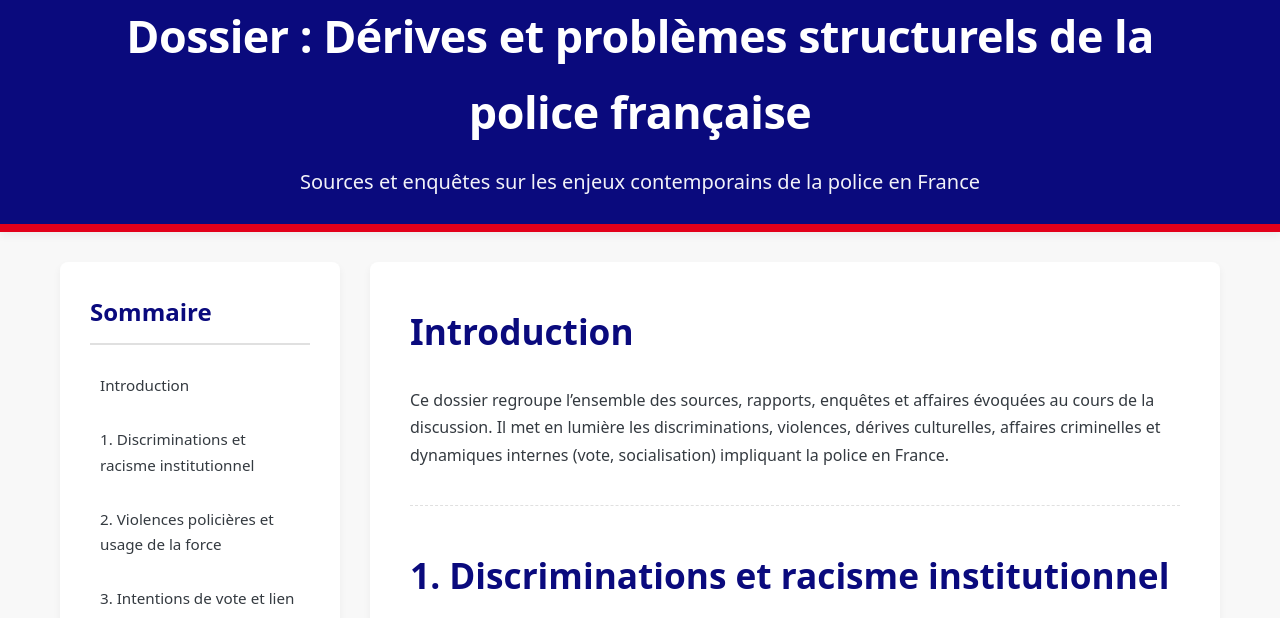
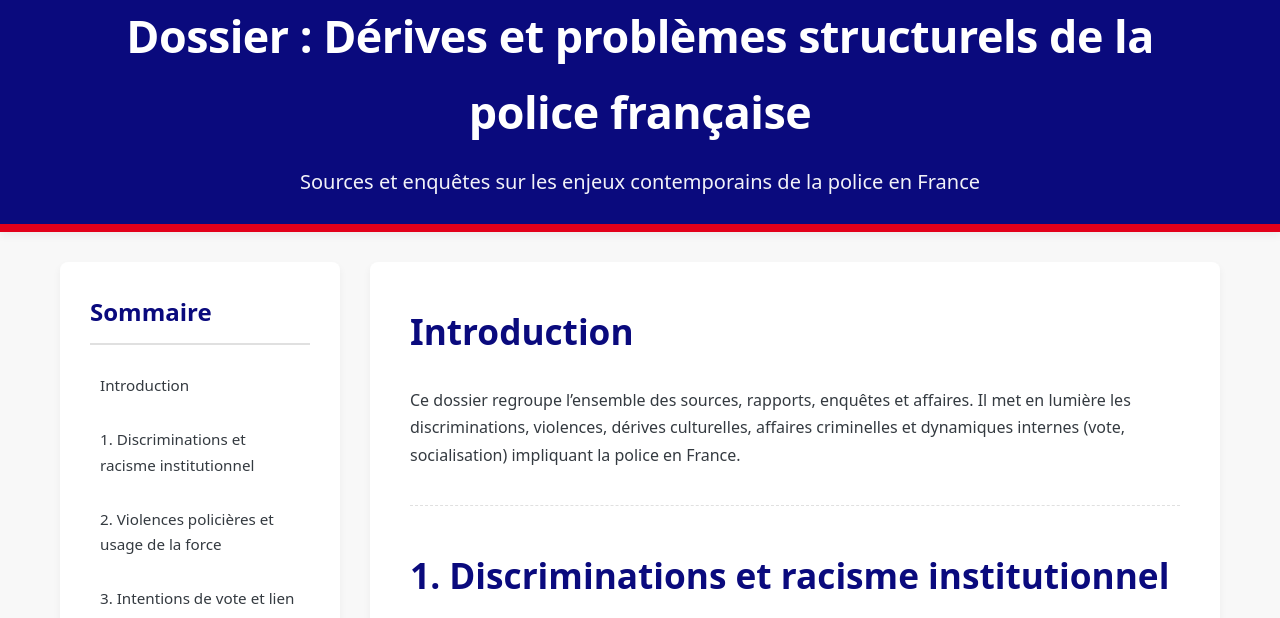
Before and after one commit to AnodeGrindYo/derives-police-france, a plain HTML site: page index.html in a window 1280 px wide. Shown: the part 137-755 px from the top of the page. Drawn offline with Linux system fonts and the light colour scheme.

Commit message:
correction intro

```diff
--- a/index.html
+++ b/index.html
@@ -51,7 +51,7 @@
         <main class="main-content">
             <section id="introduction" class="content-section">
                 <h2 class="section-title">Introduction</h2>
-                <p>Ce dossier regroupe l’ensemble des sources, rapports, enquêtes et affaires évoquées au cours de la discussion. Il met en lumière les discriminations, violences, dérives culturelles, affaires criminelles et dynamiques internes (vote, socialisation) impliquant la police en France.</p>
+                <p>Ce dossier regroupe l’ensemble des sources, rapports, enquêtes et affaires. Il met en lumière les discriminations, violences, dérives culturelles, affaires criminelles et dynamiques internes (vote, socialisation) impliquant la police en France.</p>
             </section>
 
             <section id="discriminations" class="content-section">
```
